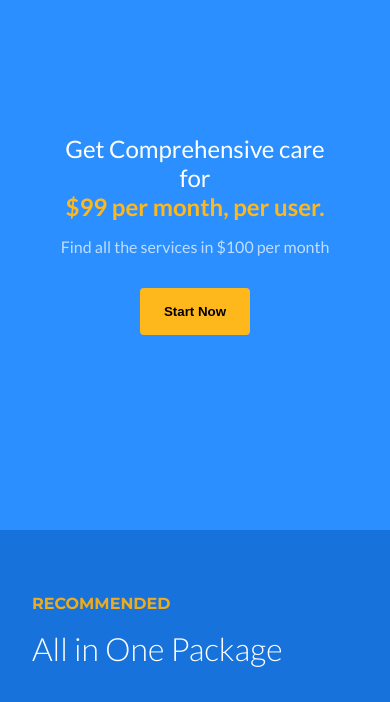
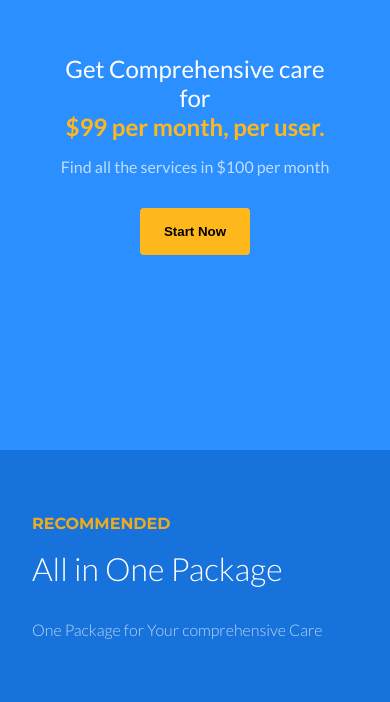
Before and after one commit to gobinda168/r-health, a React (Create React App) app: page / in a window 390 px wide. Shown: the part 141-843 px from the top of the page. Built offline with nearby package versions, Linux system fonts and the light colour scheme.

Commit message:
Update: top padding

```diff
--- a/src/pages/offer/Offer.module.scss
+++ b/src/pages/offer/Offer.module.scss
@@ -11,6 +11,7 @@
   padding-top: 5rem;
   font-family: 'Lato';
   @media (max-width: 950px) {
+    padding-top: 0rem;
     text-align: center;
     height: 70vh;
   }
```
